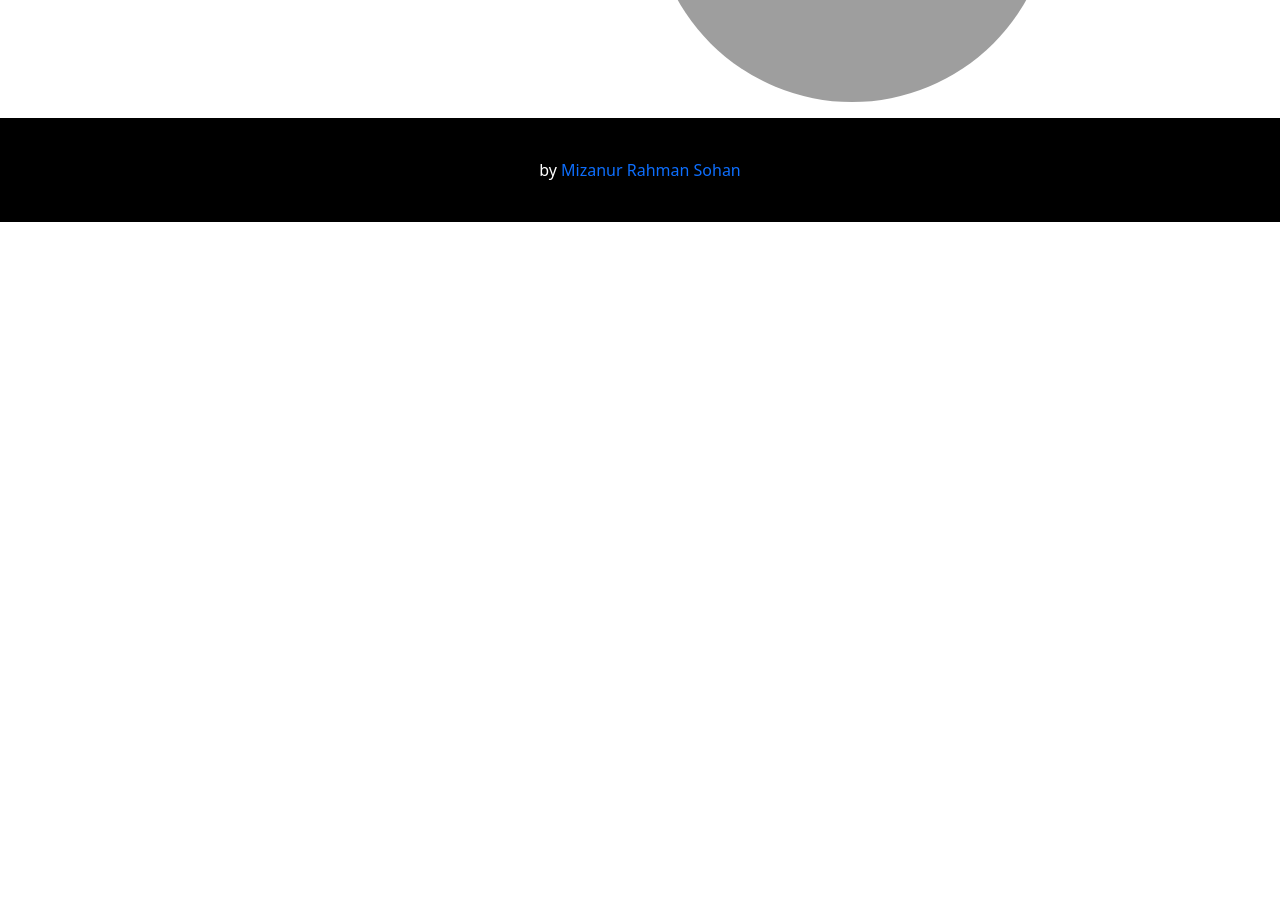
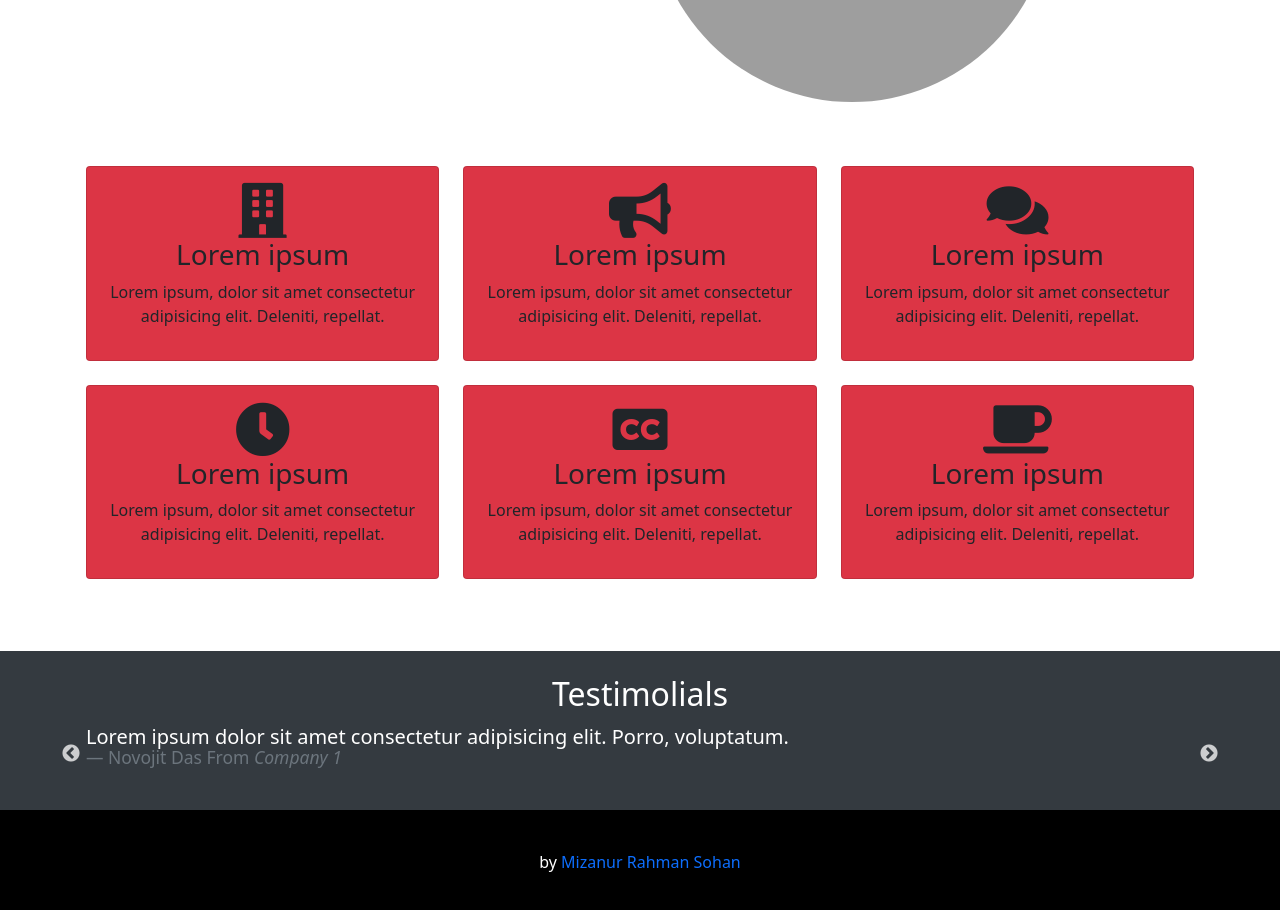
Before and after one commit to SohanR/twidel-multi-page-theme, a website built with webpack: page src/resource/about.html in a window 1280 px wide. Shown: the part 466-1376 px from the top of the page. Before the commit the page ends 800 px from the top, so only its background shows below. Built offline with nearby package versions, Linux system fonts and the light colour scheme; grey boxes are pictures that could not be loaded.

Commit message:
testimolials

```diff
--- a/src/resource/about.html
+++ b/src/resource/about.html
@@ -14,6 +14,11 @@
 
     <link rel="stylesheet" href="https://cdnjs.cloudflare.com/ajax/libs/ekko-lightbox/5.3.0/ekko-lightbox.css"
         integrity="sha256-HAaDW5o2+LelybUhfuk0Zh2Vdk8Y2W2UeKmbaXhalfA=" crossorigin="anonymous" />
+
+    <link rel="stylesheet" href="https://cdnjs.cloudflare.com/ajax/libs/slick-carousel/1.9.0/slick.css"
+        integrity="sha256-3h45mwconzsKjTUULjY+EoEkoRhXcOIU4l5YAw2tSOU=" crossorigin="anonymous" />
+    <link rel="stylesheet" href="https://cdnjs.cloudflare.com/ajax/libs/slick-carousel/1.9.0/slick-theme.css"
+        integrity="sha256-etrwgFLGpqD4oNAFW08ZH9Bzif5ByXK2lXNHKy7LQGo=" crossorigin="anonymous" />
     <link rel="stylesheet" href="./../style/style.css">
 
     <title>Twidel</title>
@@ -89,6 +94,116 @@
     </section>
 
 
+    <!--Icon Boxes-->
+
+    <section id="icon-boxes" class="py-5">
+        <div class="container">
+            <div class="row mb-4">
+                <div class="col-md-4">
+                    <div class="card bg-danger text-center">
+                        <div class="card-body">
+                            <i class="fas fa-building"></i>
+                            <h3>Lorem ipsum</h3>
+                            <p>Lorem ipsum, dolor sit amet consectetur adipisicing elit. Deleniti, repellat.</p>
+                        </div>
+                    </div>
+                </div>
+                <div class="col-md-4">
+                    <div class="card bg-danger text-center">
+                        <div class="card-body">
+                            <i class="fas fa-bullhorn"></i>
+                            <h3>Lorem ipsum</h3>
+                            <p>Lorem ipsum, dolor sit amet consectetur adipisicing elit. Deleniti, repellat.</p>
+                        </div>
+                    </div>
+                </div>
+                <div class="col-md-4">
+                    <div class="card bg-danger text-center">
+                        <div class="card-body">
+                            <i class="fas fa-comments"></i>
+                            <h3>Lorem ipsum</h3>
+                            <p>Lorem ipsum, dolor sit amet consectetur adipisicing elit. Deleniti, repellat.</p>
+                        </div>
+                    </div>
+                </div>
+            </div>
+
+            <div class="row mb-4">
+                <div class="col-md-4">
+                    <div class="card bg-danger text-center">
+                        <div class="card-body">
+                            <i class="fas fa-clock"></i>
+                            <h3>Lorem ipsum</h3>
+                            <p>Lorem ipsum, dolor sit amet consectetur adipisicing elit. Deleniti, repellat.</p>
+                        </div>
+                    </div>
+                </div>
+                <div class="col-md-4">
+                    <div class="card bg-danger text-center">
+                        <div class="card-body">
+                            <i class="fas fa-closed-captioning"></i>
+                            <h3>Lorem ipsum</h3>
+                            <p>Lorem ipsum, dolor sit amet consectetur adipisicing elit. Deleniti, repellat.</p>
+                        </div>
+                    </div>
+                </div>
+                <div class="col-md-4">
+                    <div class="card bg-danger text-center">
+                        <div class="card-body">
+                            <i class="fas fa-coffee"></i>
+                            <h3>Lorem ipsum</h3>
+                            <p>Lorem ipsum, dolor sit amet consectetur adipisicing elit. Deleniti, repellat.</p>
+                        </div>
+                    </div>
+                </div>
+            </div>
+        </div>
+    </section>
+
+
+    <!--testimonials-->
+
+    <section id="testimonial-section" class="p-4 bg-dark text-white">
+        <div class="container">
+            <h2 class="text-center">Testimolials</h2>
+            <div class="row">
+                <div class="col">
+                    <div class="slider">
+                        <div>
+                            <blockquote class="blockquote">
+                                <p class="mb-2">Lorem ipsum dolor sit amet consectetur adipisicing elit. Porro,
+                                    voluptatum.</p>
+                                <footer class="blockquote-footer bg-dark">Novojit Das From <cite
+                                        title="Company 1">Company
+                                        1</cite></footer>
+                            </blockquote>
+                        </div>
+
+                        <div>
+                            <blockquote class="blockquote">
+                                <p class="mb-2">Lorem ipsum dolor sit amet consectetur adipisicing elit. Porro,
+                                    voluptatum.</p>
+                                <footer class="blockquote-footer bg-dark">Darus Salam From <cite
+                                        title="Company 2">Company
+                                        2</cite> </footer>
+                            </blockquote>
+                        </div>
+
+                        <div>
+                            <blockquote class="blockquote">
+                                <p class="mb-2">Lorem ipsum dolor sit amet consectetur adipisicing elit. Porro,
+                                    voluptatum.</p>
+                                <footer class="blockquote-footer bg-dark">Sohan Rahman From <cite
+                                        title="Company 3">Company
+                                        3</cite> </footer>
+                            </blockquote>
+                        </div>
+                    </div>
+                </div>
+            </div>
+        </div>
+    </section>
+
 
     <!--footer-->
 
@@ -106,6 +221,9 @@
 
     <!-- Optional JavaScript -->
     <!-- Popper.js first, then Bootstrap JS -->
+    <script src="https://code.jquery.com/jquery-3.5.1.slim.min.js"
+        integrity="sha384-DfXdz2htPH0lsSSs5nCTpuj/zy4C+OGpamoFVy38MVBnE+IbbVYUew+OrCXaRkfj"
+        crossorigin="anonymous"></script>
 
     <script src="https://cdn.jsdelivr.net/npm/popper.js@1.16.0/dist/umd/popper.min.js"
         integrity="sha384-Q6E9RHvbIyZFJoft+2mJbHaEWldlvI9IOYy5n3zV9zzTtmI3UksdQRVvoxMfooAo"
@@ -114,6 +232,9 @@
         integrity="sha384-oesi62hOLfzrys4LxRF63OJCXdXDipiYWBnvTl9Y9/TRlw5xlKIEHpNyvvDShgf/"
         crossorigin="anonymous"></script>
 
+    <script src="https://cdnjs.cloudflare.com/ajax/libs/slick-carousel/1.9.0/slick.min.js"
+        integrity="sha256-NXRS8qVcmZ3dOv3LziwznUHPegFhPZ1F/4inU7uC8h0=" crossorigin="anonymous"></script>
+
 
     <script src="./../../dist/bundle.js"></script>
 </body>
```
